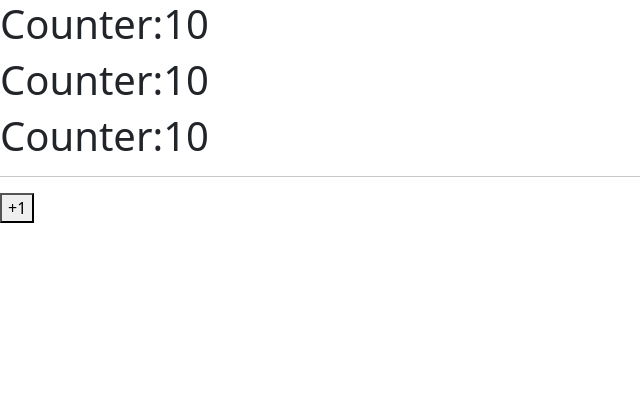
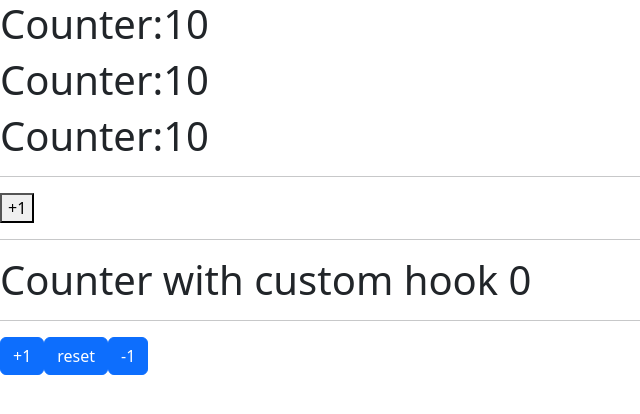
Before and after one commit to Kevin-ORojas/REACT, a React (Vite) app in the folder 05-hook-app/: page / in a window 1280 px wide. Shown: the top 414 px of the page, without its empty margins (0-640 px from the left). Built offline with nearby package versions, Linux system fonts and the light colour scheme.

Commit message:
useCounter hook de contador

```diff
--- /dev/null
+++ b/05-hook-app/src/01-usestate/CounterWithCustomHook.jsx
@@ -0,0 +1,22 @@
+import React from "react";
+import { useCounter } from "../hooks/useCounter";
+
+export const CounterWithCustomHook = () => {
+  const { handleAdd, reset, count, handleSubstract } = useCounter();
+  return (
+    <div>
+      <h1>Counter with custom hook {count} </h1>
+      <hr />
+
+      <button onClick={handleAdd} className="btn btn-primary">
+        +1
+      </button>
+      <button onClick={reset} className="btn btn-primary">
+        reset
+      </button>
+      <button onClick={handleSubstract} className="btn btn-primary">
+        -1
+      </button>
+    </div>
+  );
+};
--- a/05-hook-app/src/HookApp.jsx
+++ b/05-hook-app/src/HookApp.jsx
@@ -1,10 +1,13 @@
 import React from "react";
 import { CounterApp } from "./01-usestate/CounterApp";
+import { CounterWithCustomHook } from "./01-usestate/CounterWithCustomHook";
 
 export const HookApp = () => {
   return (
     <div>
       <CounterApp />
+      <hr />
+      <CounterWithCustomHook />
     </div>
   );
 };
--- /dev/null
+++ b/05-hook-app/src/hooks/useCounter.js
@@ -0,0 +1,24 @@
+import { useState } from "react";
+
+export const useCounter = () => {
+  const [count, setCounter] = useState(0);
+
+  const handleAdd = () => {
+    setCounter(count + 1);
+  };
+  const handleSubstract = () => {
+    if (count !== 0) {
+      setCounter(count - 1);
+    }
+  };
+  const reset = () => {
+    setCounter(0);
+  };
+
+  return {
+    count,
+    handleAdd,
+    handleSubstract,
+    reset,
+  };
+};
```
